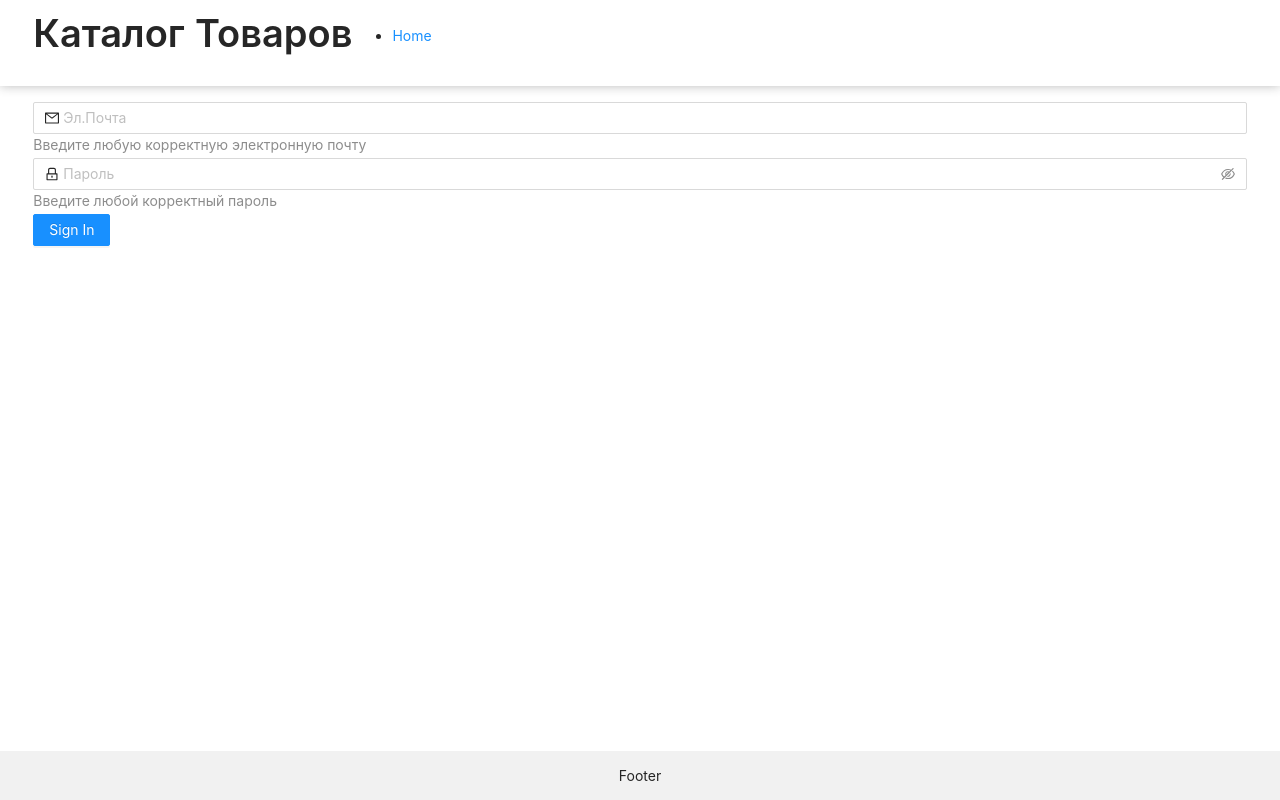
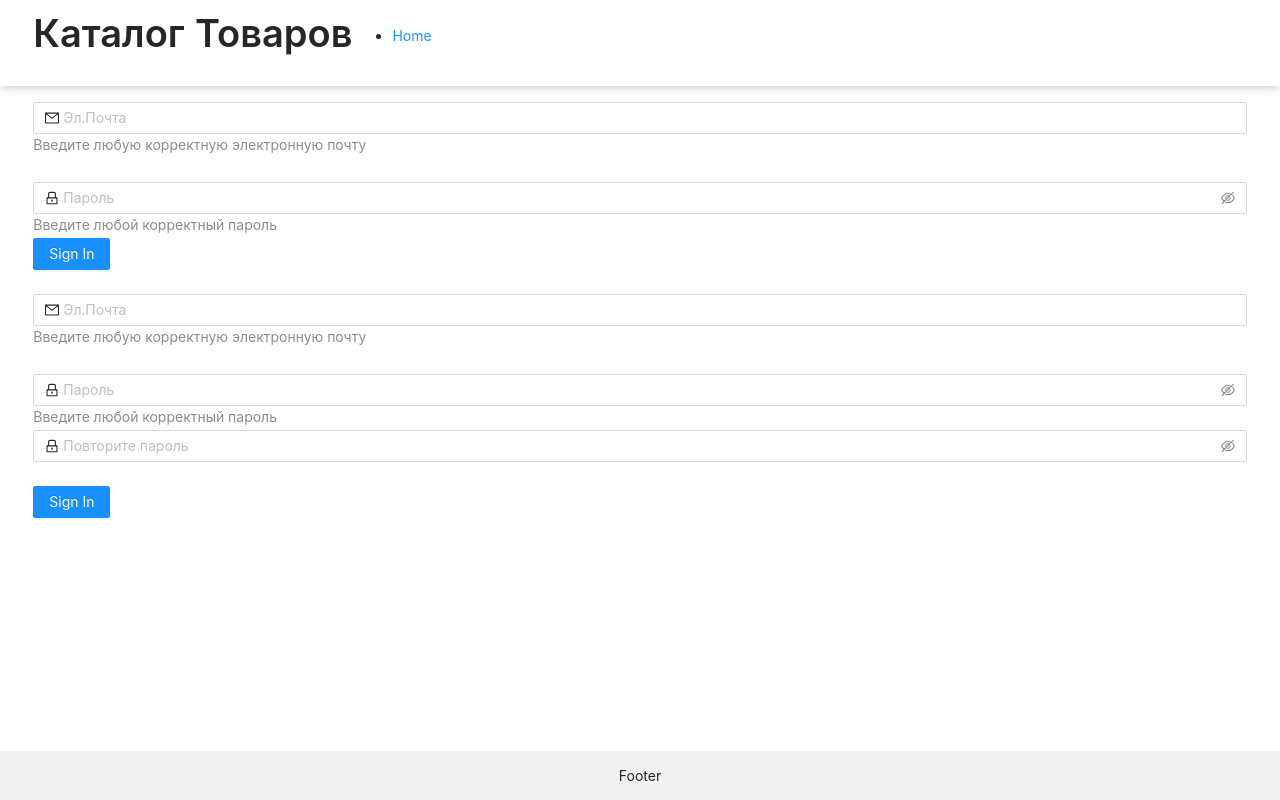
Before and after one commit to Ceroniko/cleveroad-test-task, a React (Create React App) app: page / in a window 1280 px wide. Built offline with nearby package versions, Linux system fonts and the light colour scheme.

Commit message:
add registration form

```diff
--- a/src/components/app/emailField/view.jsx
+++ b/src/components/app/emailField/view.jsx
@@ -7,7 +7,7 @@ const View = ({ input, meta }) => {
     <Form.Item
       name="Email"
       required
-      help="Введите любую корректную электронную почту"
+      extra="Введите любую корректную электронную почту"
       rules={[
         {
           required: true,
--- /dev/null
+++ b/src/components/app/registrationForm/container.js
@@ -0,0 +1,8 @@
+import { reduxForm } from "redux-form";
+import { View } from "./view";
+
+const RegistrationForm = reduxForm({
+  form: "registration",
+})(View);
+
+export { RegistrationForm };
--- /dev/null
+++ b/src/components/app/registrationForm/index.js
@@ -0,0 +1 @@
+export { RegistrationForm } from "./container";
--- /dev/null
+++ b/src/components/app/registrationForm/view.jsx
@@ -0,0 +1,23 @@
+import React from "react";
+import { Form, Button } from "antd";
+import { Field } from "redux-form";
+import { EmailField } from "../emailField";
+import { PassField } from "../passField";
+import { SubmitPassField } from "../submitPassField";
+
+const View = () => {
+  return (
+    <Form>
+      <Field name="email" component={EmailField} />
+      <Field name="password" component={PassField} />
+      <SubmitPassField />
+      <Form.Item>
+        <Button type="primary" htmlType="submit">
+          Sign In
+        </Button>
+      </Form.Item>
+    </Form>
+  );
+};
+
+export { View };
--- a/src/components/index.js
+++ b/src/components/index.js
@@ -5,3 +5,4 @@ export { EmailField } from "./app/emailField";
 export { PassField } from "./app/passField";
 export { SubmitPassField } from "./app/submitPassField";
 export { LoginForm } from "./app/loginForm";
+export { RegistrationForm } from "./app/registrationForm";
--- a/src/pages/home/view.jsx
+++ b/src/pages/home/view.jsx
@@ -1,8 +1,13 @@
 import React from "react";
-import { LoginForm } from "../../components";
+import { LoginForm, RegistrationForm } from "../../components";
 
 const View = (props) => {
-  return <LoginForm />;
+  return (
+    <div>
+      <LoginForm />
+      <RegistrationForm />
+    </div>
+  );
 };
 
 export { View };
```
